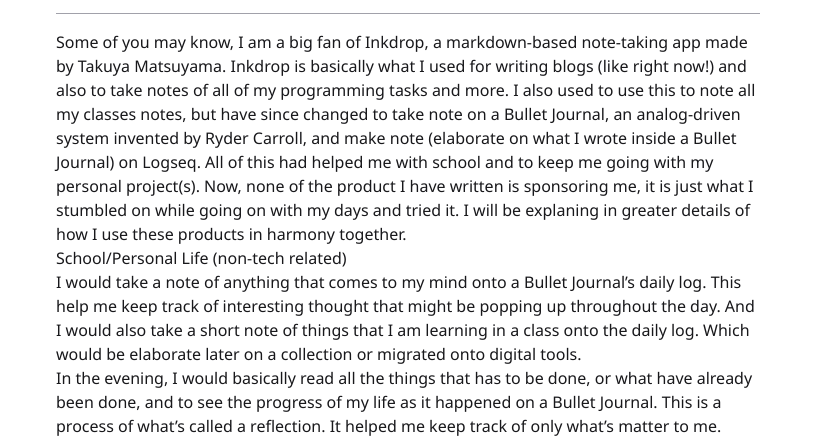
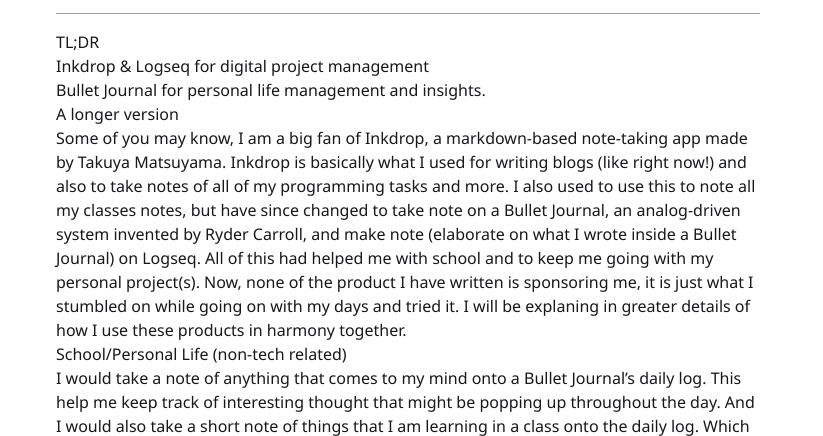
Before and after one commit to Chanakan55991/personal-blog, an Astro site: page /posts/tools-dev-student in a window 1280 px wide. Shown: the part 664-1100 px from the top of the page, without its empty margins (232-1055 px from the left). Built offline with nearby package versions, Linux system fonts and the light colour scheme; Astro itself is replaced by a stand-in of ours.

Commit message:
feat(post): added tldr on tools

```diff
--- a/src/pages/posts/tools-dev-student.md
+++ b/src/pages/posts/tools-dev-student.md
@@ -5,13 +5,17 @@ slug: tools-dev-student
 layout: ../../layouts/BlogPost.astro
 title: Tools I use as a hobbyist developer and a student
 createdAt: 1667108925901
-updatedAt: 1667113079672
+updatedAt: 1667113694235
 tags:
   - Productivity
 heroImage: /posts/tools-dev-student_thumbnail.png
 ---
 
+## TL;DR
+- [Inkdrop](https://www.inkdrop.app) & [Logseq](https://logseq.com) for digital project management
+- [Bullet Journal](https://www.bulletjournal.com) for personal life management and insights.
 
+## A longer version
 Some of you may know, I am a big fan of [Inkdrop](https://www.inkdrop.app), a markdown-based note-taking app made by [Takuya Matsuyama](https://craftz.dog). Inkdrop is basically what I used for writing blogs (like right now!) and also to take notes of all of my programming tasks and more. I also used to use this to note all my classes notes, but have since changed to take note on a [Bullet Journal](https://www.bulletjournal.com), an analog-driven system invented by [Ryder Carroll](https://www.rydercarroll.com), and make note (elaborate on what I wrote inside a Bullet Journal) on [Logseq](https://logseq.com). All of this had helped me with school and to keep me going with my personal project(s). Now, none of the product I have written is sponsoring me, it is just what I stumbled on while going on with my days and tried it. I will be explaning in greater details of how I use these products in harmony together.
 
 ## School/Personal Life (non-tech related)
```
